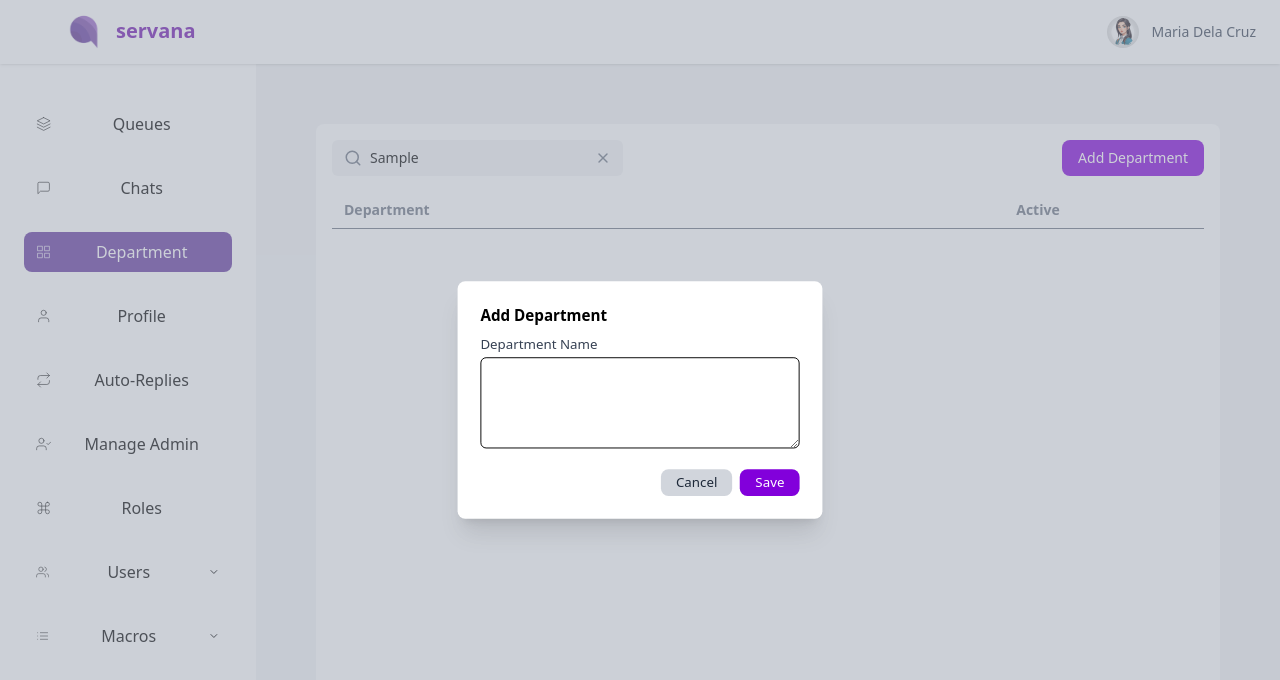
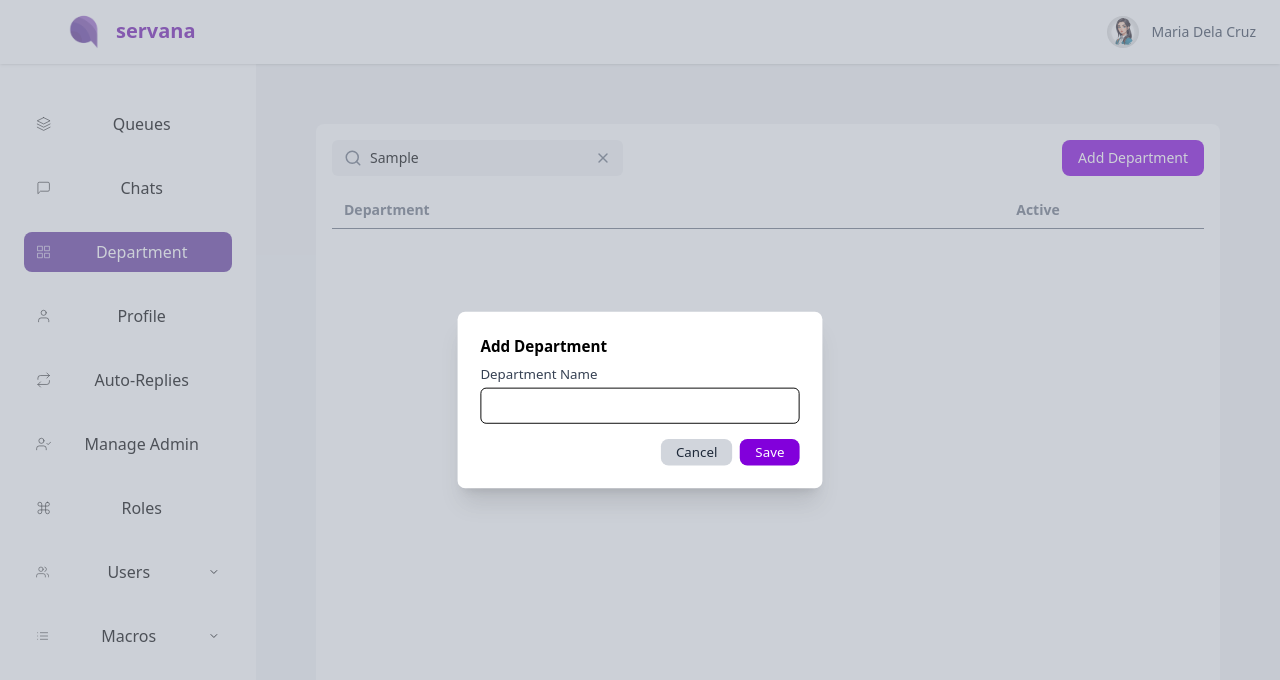
Before and after one commit to manuelamanetjr/frontend_web, a React (Vite) app: page /department in a window 1280 px wide. Both pictures are taken after typing "Sample" into the empty fields and a click on the button "Add Department". Shown: the top 680 px of the page. Built offline with nearby package versions, Linux system fonts and the light colour scheme.

Commit message:
minimized the toggle on manageagents and changerol

```diff
--- a/screens/ChangeRoles.jsx
+++ b/screens/ChangeRoles.jsx
@@ -1,16 +1,16 @@
 import React, { useState } from "react";
 import TopNavbar from "../components/TopNavbar";
 import Sidebar from "../components/Sidebar";
-import { Edit3, Search, X } from "react-feather";
+import {Search, X } from "react-feather";
 
 export default function ChangeRoles() {
   const [mobileSidebarOpen, setMobileSidebarOpen] = useState(false);
   const [openDropdown, setOpenDropdown] = useState(null);
   const [searchQuery, setSearchQuery] = useState("");
   const [users, setUsers] = useState([
-    { name: "Alice Johnson", active: true, role: "admin" },
-    { name: "Bob Martin", active: false, role: "agent" },
-    { name: "Eve Torres", active: true, role: "agent" },
+    { name: "alicejohnson", active: true, role: "admin" },
+    { name: "bobmartin", active: false, role: "agent" },
+    { name: "evetorres", active: true, role: "agent" },
   ]);
 
   const roles = ["admin", "agent"];
@@ -42,7 +42,10 @@ export default function ChangeRoles() {
           <div className="bg-white p-4 rounded-lg min-h-[80vh] transition-all duration-300">
             <div className="flex justify-between items-center mb-4">
               <div className="flex items-center bg-gray-100 px-3 py-2 rounded-md w-1/3 relative">
-                <Search size={18} className="text-gray-500 mr-2 flex-shrink-0" />
+                <Search
+                  size={18}
+                  className="text-gray-500 mr-2 flex-shrink-0"
+                />
                 <input
                   type="text"
                   placeholder="Search users..."
@@ -64,7 +67,7 @@ export default function ChangeRoles() {
               <table className="w-full text-sm text-left">
                 <thead className="text-gray-500 border-b">
                   <tr>
-                    <th className="py-2 px-3 pl-3">Account</th>
+                    <th className="py-2 px-3 pl-3">Username</th>
                     <th className="py-2 px-3 text-center">Active</th>
                     <th className="py-2 px-3 text-center">Role</th>
                   </tr>
@@ -92,25 +95,28 @@ export default function ChangeRoles() {
                               )
                             }
                           />
-                          <div className="w-9 h-5 bg-gray-200 rounded-full peer peer-checked:bg-purple-600 transition-colors duration-300 relative after:content-[''] after:absolute after:left-[2px] after:top-[2px] after:bg-white after:border-gray-300 after:border after:rounded-full after:h-4 after:w-4 after:transition-transform after:duration-300 peer-checked:after:translate-x-4" />
+                          <div className="w-7 h-4 bg-gray-200 rounded-full peer peer-checked:bg-purple-600 transition-colors duration-300 relative after:content-[''] after:absolute after:top-0.5 after:left-0.5 after:bg-white after:rounded-full after:h-3 after:w-3 after:transition-transform after:duration-300 peer-checked:after:translate-x-3" />
                         </label>
                       </td>
                       <td className="py-2 px-3 text-center">
                         <select
-                          className="border rounded-md px-2 py-1 text-sm bg-white text-gray-800 focus:ring-2 focus:ring-purple-500 focus:outline-none transition duration-200"
+                          className="px-2 py-1 text-sm bg-white text-gray-800 rounded-md border border-transparent focus:outline-none focus:ring-0 hover:cursor-pointer"
                           value={user.role}
                           onChange={(e) =>
                             setUsers((prev) =>
                               prev.map((u, i) =>
-                                i === idx
-                                  ? { ...u, role: e.target.value }
-                                  : u
+                                i === idx ? { ...u, role: e.target.value } : u
                               )
                             )
                           }
                         >
                           {roles.map((role, i) => (
-                            <option key={i} value={role}>
+                            <option
+                              key={i}
+                              value={role}
+                              className="bg-[#f3f4f6] text-[#1f2937] hover:bg-gray-100"
+
+                            >
                               {role}
                             </option>
                           ))}
--- a/screens/Department.jsx
+++ b/screens/Department.jsx
@@ -45,7 +45,10 @@ export default function Departments() {
             <div className="flex justify-between items-center mb-4">
               {/* Search bar */}
               <div className="flex items-center bg-gray-100 px-3 py-2 rounded-md w-1/3 relative">
-                <Search size={18} className="text-gray-500 mr-2 flex-shrink-0" />
+                <Search
+                  size={18}
+                  className="text-gray-500 mr-2 flex-shrink-0"
+                />
                 <input
                   type="text"
                   placeholder="Search..."
@@ -129,14 +132,20 @@ export default function Departments() {
             <div className="fixed inset-0 bg-gray-400/50 flex justify-center items-center z-50 transition-opacity duration-300">
               <div className="bg-white rounded-lg shadow-xl p-6 w-96 transform scale-95 animate-fadeIn transition-transform duration-300 ease-out">
                 <h2 className="text-md font-semibold mb-2">
-                  {currentEditIndex !== null ? "Edit Department" : "Add Department"}
+                  {currentEditIndex !== null
+                    ? "Edit Department"
+                    : "Add Department"}
                 </h2>
-                <label className="text-sm text-gray-700 mb-1 block">Department Name</label>
-                <textarea
+                <label className="text-sm text-gray-700 mb-1 block">
+                  Department Name
+                </label>
+                <input
+                  type="text"
                   value={editText}
                   onChange={(e) => setEditText(e.target.value)}
-                  className="w-full border rounded-md p-2 text-sm mb-4 h-24 focus:ring-2 focus:ring-purple-500 focus:outline-none transition-all duration-300"
+                  className="w-full border rounded-md p-2 text-sm mb-4 focus:ring-2 focus:ring-purple-500 focus:outline-none transition-all duration-300"
                 />
+
                 <div className="flex justify-end gap-2">
                   <button
                     onClick={() => setIsModalOpen(false)}
@@ -149,7 +158,9 @@ export default function Departments() {
                       if (currentEditIndex !== null) {
                         setDepartments((prev) =>
                           prev.map((d, i) =>
-                            i === currentEditIndex ? { ...d, name: editText } : d
+                            i === currentEditIndex
+                              ? { ...d, name: editText }
+                              : d
                           )
                         );
                       } else {
```
